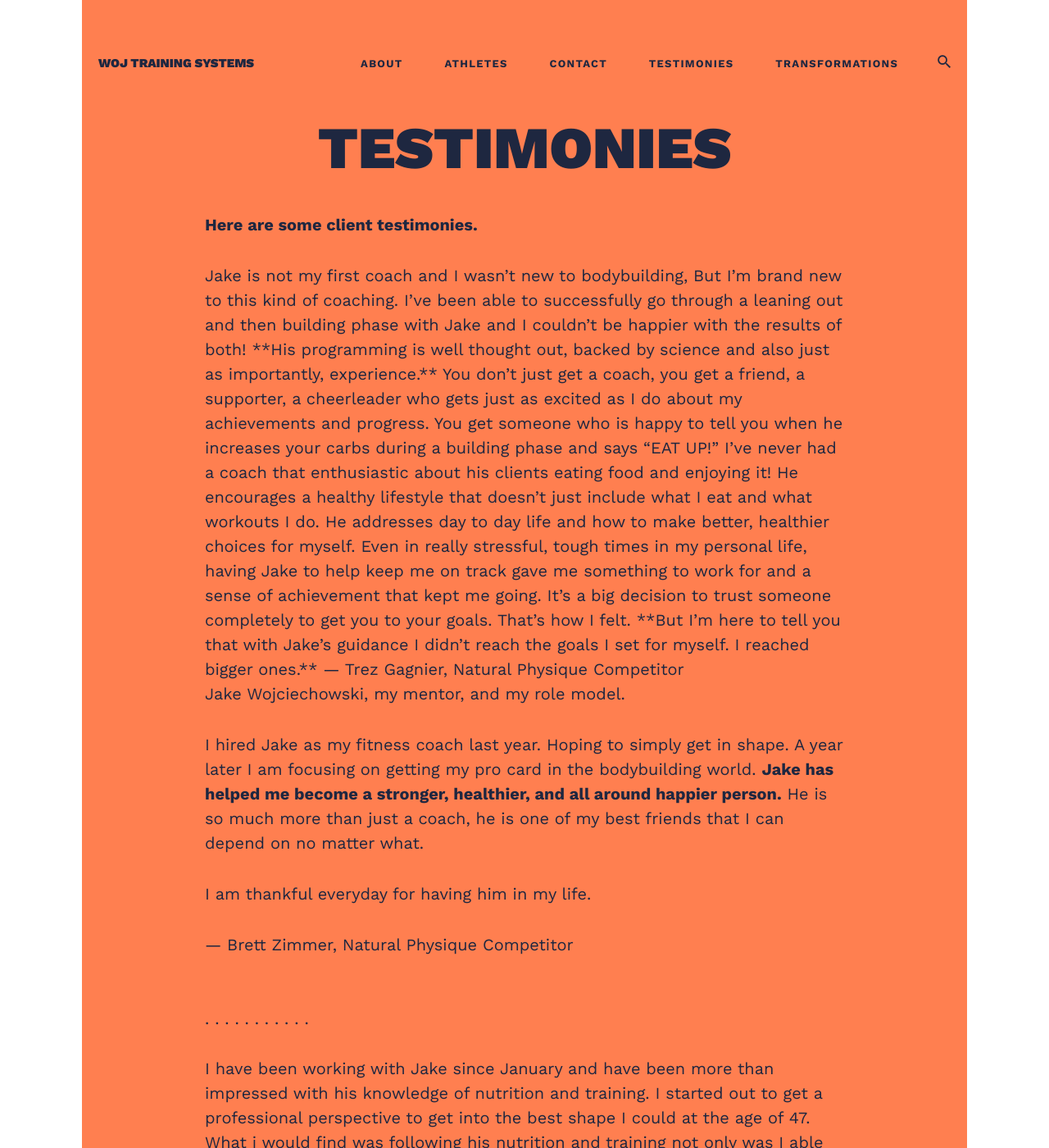
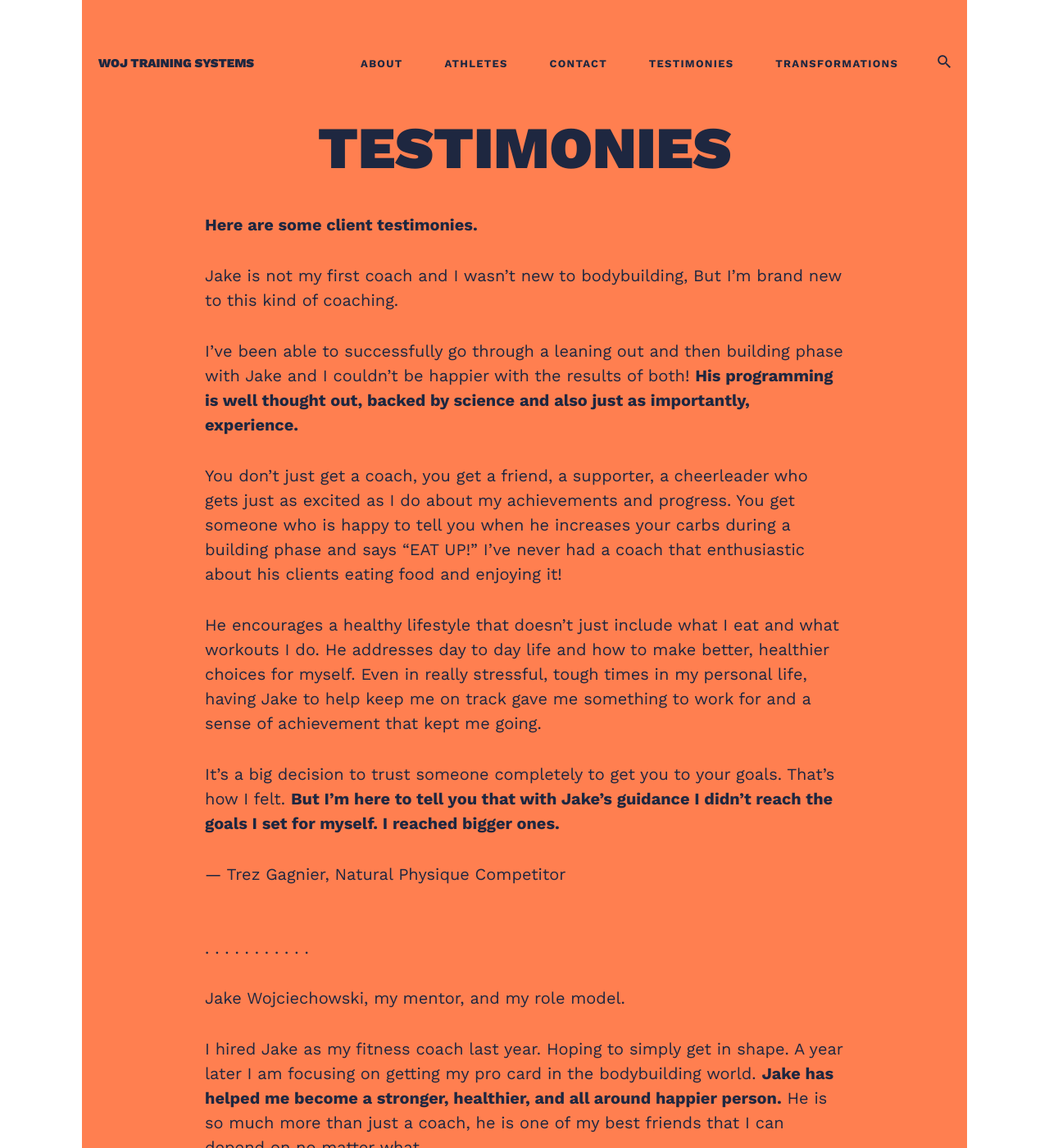
Before and after one commit to wojtrainingsystems/wojtrainingsystems.github.io, a Jekyll site: the page built from _pages/testimonies.md, in a window 1280 px wide and 1400 px high. Shown: the whole window at 82% size. Built offline with Jekyll 4.4.1, drawn with Linux system fonts in a browser that asks for light colours; nearby versions of some CDN libraries.

Commit message:
Update testimonies.md

```diff
--- a/_pages/testimonies.md
+++ b/_pages/testimonies.md
@@ -6,7 +6,7 @@ permalink: /testimonies/
 
 **Here are some client testimonies.**
 
-<div>
+
 Jake is not my first coach and I wasn’t  new to bodybuilding, But I’m brand new to this kind of coaching.
 
 I’ve been able to successfully go through a leaning out and then building phase with Jake and I couldn’t be happier with the results of both! **His programming is well thought out, backed by science and also just as importantly, experience.**
@@ -19,7 +19,7 @@ It’s a big decision to trust someone completely to get you to your goals. That
 
 — Trez Gagnier, Natural Physique Competitor
 
-</div>
+***
 
 
 Jake Wojciechowski, my mentor, and my role model.
```
